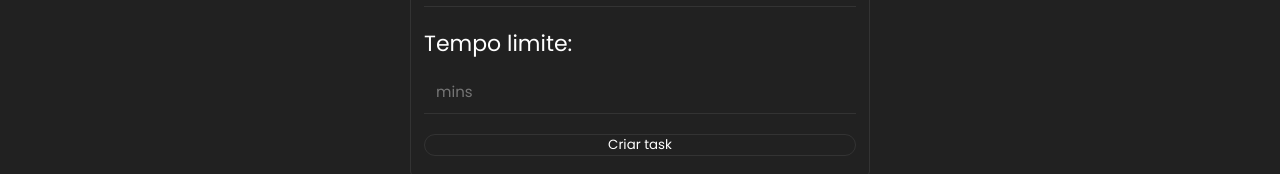
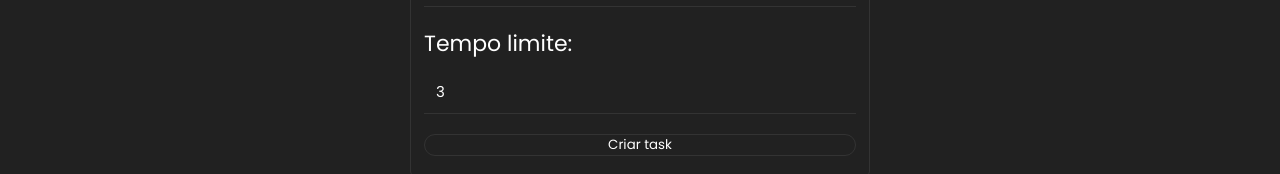
Before and after one commit to LuscaCid/react-typescript-task, a React (Vite) app: page / in a window 1280 px wide. Shown: the part 327-501 px from the top of the page. Built offline with nearby package versions, Linux system fonts and the light colour scheme.

Commit message:
at least, i have to fix an bug with nan values

```diff
--- a/src/components/TaskForm/index.tsx
+++ b/src/components/TaskForm/index.tsx
@@ -60,8 +60,9 @@ export const TaskForm = ({handleUpdate,task ,btnTitle, taskList, setTaskList}: P
         } else if(e.target.name == 'diff'){
             setDifficultLevel(parseInt(e.target.value))
         }  else if(e.target.name == "mins") {
-            let valueOfInput : number = Number(e.target.value)
-            if(valueOfInput < 0)setMinsTime('')
+            console.log('input mins', e.target.value )
+            //let valueOfInput : number | undefined = Number(e.target.value)
+           // if(valueOfInput < 0)setMinsTime(undefined)
         }
     }
 
@@ -115,11 +116,12 @@ export const TaskForm = ({handleUpdate,task ,btnTitle, taskList, setTaskList}: P
             <div className="input-wrapper">
                 <label htmlFor="mins">Tempo limite:</label>
                 <input
+                    name="mins"
                     type="number"
                     max={60}
                     placeholder="mins"
                     id="mins"
-                    value={minsTime}
+                    value={3}
                     onChange={e => setMinsTime(Number(e.target.value))}//tanto desta form quanto pela handle
 
                 />
```
